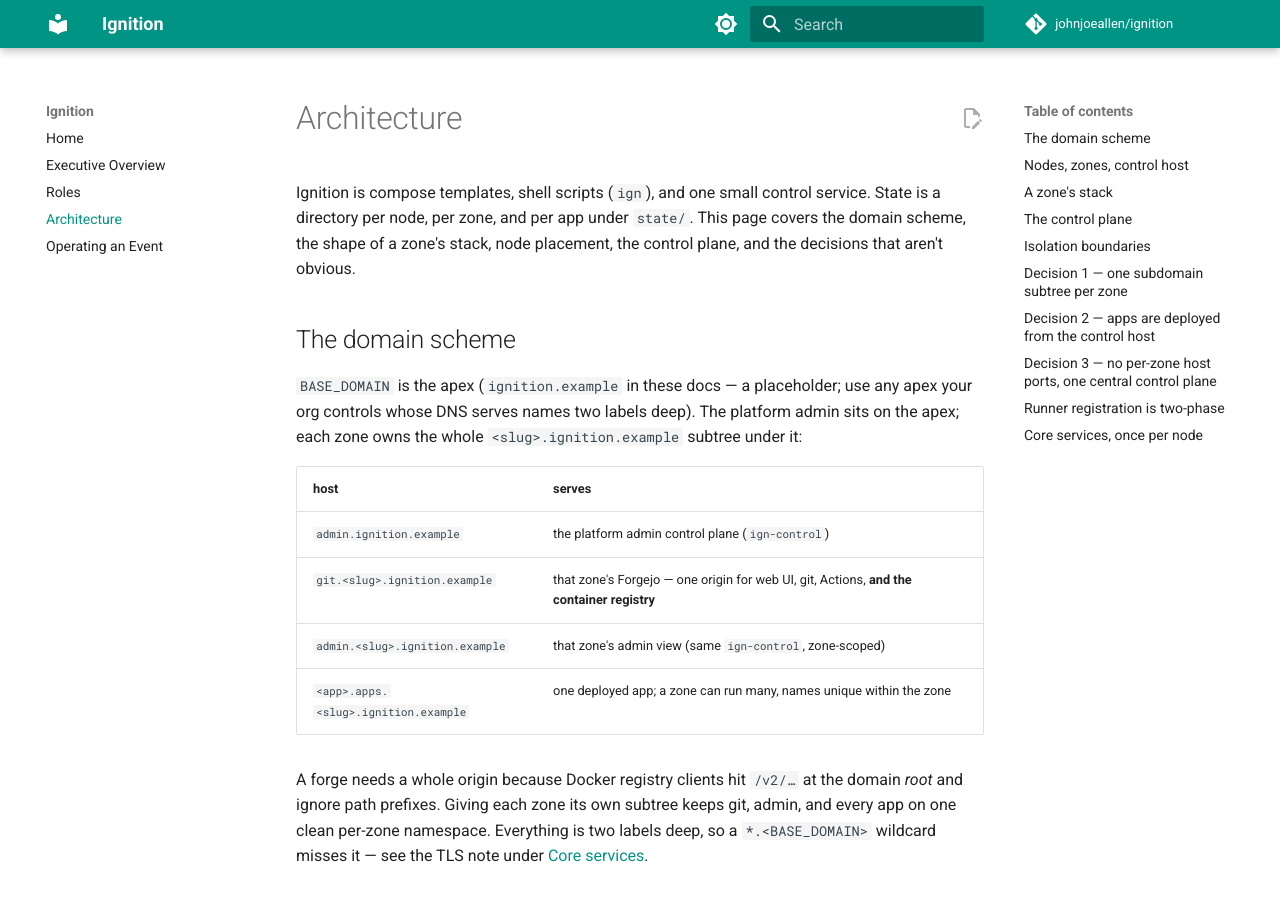
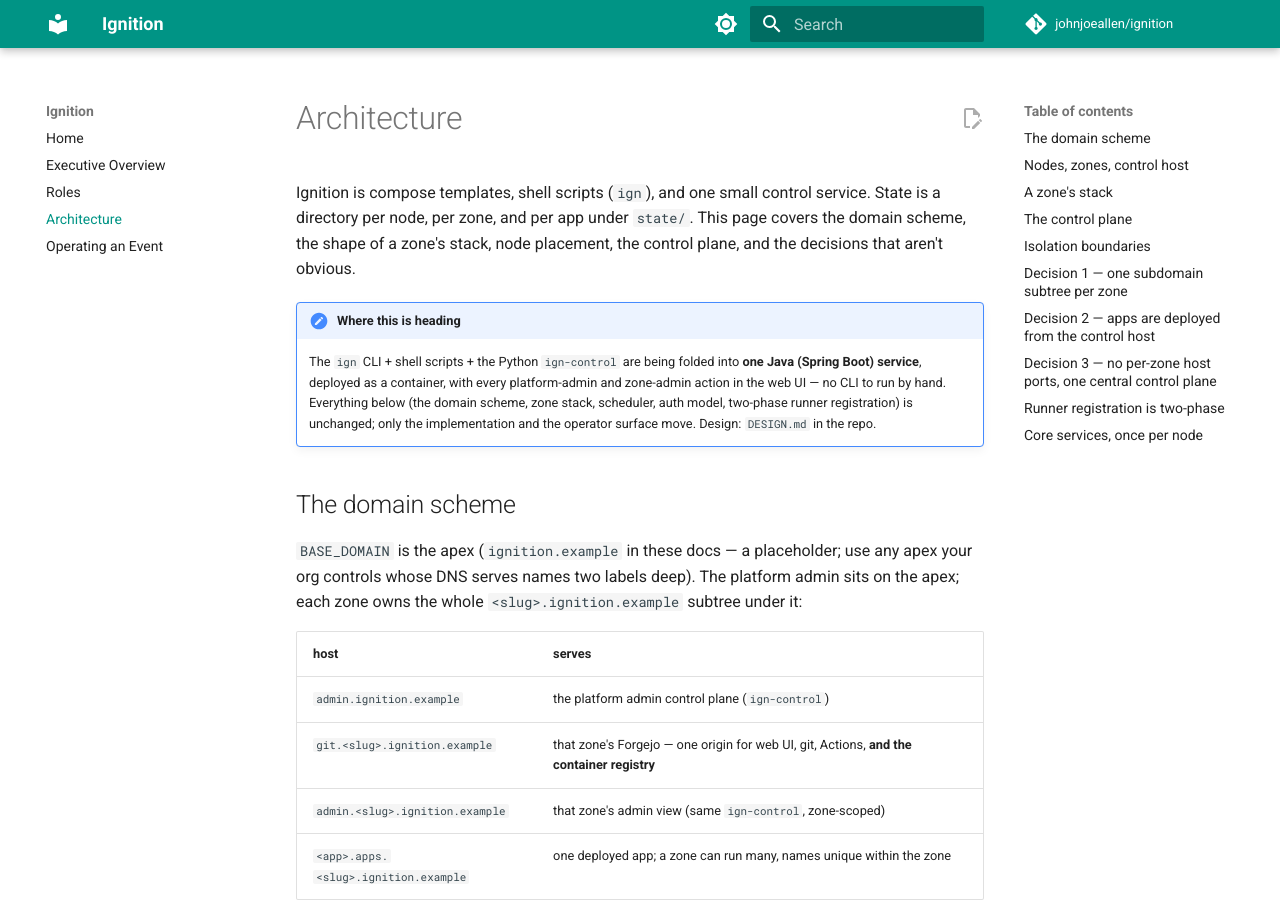
Before and after one commit to johnjoeallen/ignition, an MkDocs documentation site: the page built from docs/architecture.md, in a window 1280 px wide and 900 px high. Built offline with MkDocs 1.6.1 and Material for MkDocs 9.7.7, drawn with Linux system fonts in a browser that asks for light colours; comment, search, counter and statistics services are not loaded.

Commit message:
docs: note the Java single-service rewrite
The published pages describe the running shell + Python system accurately;
add a short forward note so readers know the committed direction — one
containerised Spring Boot service, every operation in the web UI, no CLI,
same model. index Status, architecture (admonition), roles, operating-an-event.

Co-Authored-By: Claude Sonnet 5 <noreply@anthropic.com>
Claude-Session: https://claude.ai/code/session_01GEgvkxp9vBPD5rwkWEt4vM

```diff
--- a/docs/architecture.md
+++ b/docs/architecture.md
@@ -4,6 +4,15 @@ Ignition is compose templates, shell scripts (`ign`), and one small control
 service. State is a directory per node, per zone, and per app under `state/`.
 This page covers the domain scheme, the shape of a zone's stack, node
 placement, the control plane, and the decisions that aren't obvious.
+
+!!! note "Where this is heading"
+    The `ign` CLI + shell scripts + the Python `ign-control` are being folded
+    into **one Java (Spring Boot) service**, deployed as a container, with
+    every platform-admin and zone-admin action in the web UI — no CLI to run
+    by hand. Everything below (the domain scheme, zone stack, scheduler,
+    auth model, two-phase runner registration) is unchanged; only the
+    implementation and the operator surface move. Design: `DESIGN.md` in the
+    repo.
 
 ## The domain scheme
 
```
Also changed, not shown: docs/index.md (+6 -0 lines), docs/operating-an-event.md (+3 -0 lines), docs/roles.md (+3 -1 lines).
